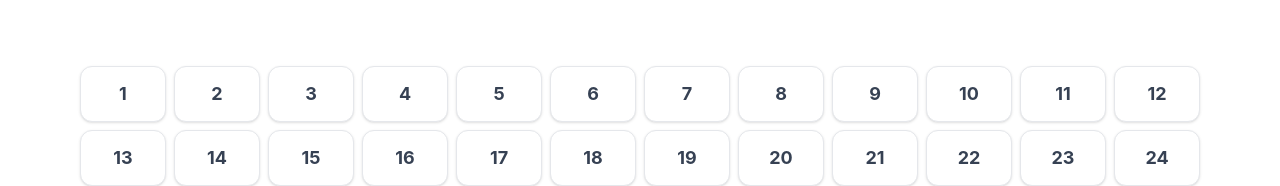
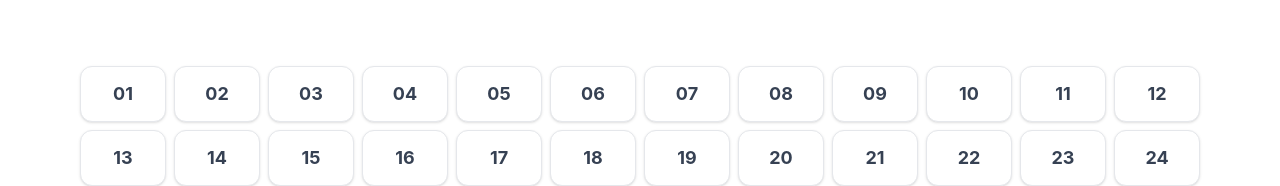
Before and after one commit to Juan-David-Reyes/rifas, a React (Vite) app: page / in a window 1280 px wide. Shown: the part 1038-1224 px from the top of the page. Built offline with nearby package versions, Linux system fonts and the light colour scheme; no server answers; the database is empty; a web font is replaced by a local one.

Commit message:
fix Cero at the start

```diff
--- a/src/App.jsx
+++ b/src/App.jsx
@@ -152,7 +152,7 @@ function App() {
       <div className="relative z-10 bg-white rounded-t-[2.5rem] sm:rounded-t-[3rem] -mt-10 pt-10 pb-8 px-4 mx-auto max-w-3xl text-center border-t border-gray-100">
         {config.winner_ticket_id && (
           <div className="mb-6 inline-flex items-center justify-center bg-green-100 text-green-800 px-6 py-2 rounded-full font-black text-lg animate-bounce border border-green-300 shadow-sm">
-            🏆 ¡Tenemos un ganador: Número {config.winner_ticket_id}! 🏆
+            🏆 ¡Tenemos un ganador: Número {String(config.winner_ticket_id).padStart(2, '0')}! 🏆
           </div>
         )}
 
--- a/src/components/AdminModal.jsx
+++ b/src/components/AdminModal.jsx
@@ -66,7 +66,7 @@ export default function AdminModal({ ticket, onClose }) {
             onClick={handleClose}
             className="absolute top-4 right-4 text-white/80 hover:text-white"
           >✕</button>
-          <h2 className="text-2xl font-extrabold mb-1">Número {ticket.id}</h2>
+          <h2 className="text-2xl font-extrabold mb-1">Número {String(ticket.id).padStart(2, '0')}</h2>
           <p className="text-white/90 text-sm font-medium uppercase tracking-widest">
             {ticket.status}
           </p>
--- a/src/components/CheckoutModal.jsx
+++ b/src/components/CheckoutModal.jsx
@@ -139,7 +139,8 @@ export default function CheckoutModal({
     setHasSentWhatsApp(true); // Marca la reserva en firme
     const phone = "573209513083"; // Reemplazar con el número real de WhatsApp
     const nombreStr = buyerName.trim() ? ` Soy ${buyerName.trim()}.` : '';
-    const message = `¡Hola! Acabo de transferir $${totalAPagar.toLocaleString('es-CO')} para los números: ${selectedTickets.join(', ')}.${nombreStr} Aquí está mi comprobante para Bombillo 🐱`;
+    const formattedTickets = selectedTickets.map(id => String(id).padStart(2, '0')).join(', ');
+    const message = `¡Hola! Acabo de transferir $${totalAPagar.toLocaleString('es-CO')} para los números: ${formattedTickets}.${nombreStr} Aquí está mi comprobante para Bombillo 🐱`;
     const url = `https://wa.me/${phone}?text=${encodeURIComponent(message)}`;
     window.location.href = url;
     setIsSuccess(true);
@@ -215,7 +216,7 @@ export default function CheckoutModal({
                   Transfiere antes de que el tiempo expire para no perder tus números.
                 </p>
                 <div className="pt-2 flex justify-between items-center border-t border-orange-100/50 mt-2 text-gray-800">
-                  <span className="font-medium">Números: {selectedTickets.join(', ')}</span>
+                  <span className="font-medium">Números: {selectedTickets.map(id => String(id).padStart(2, '0')).join(', ')}</span>
                   <span className="text-xl font-black">${totalAPagar.toLocaleString('es-CO')}</span>
                 </div>
               </div>
--- a/src/components/TicketGrid.jsx
+++ b/src/components/TicketGrid.jsx
@@ -49,14 +49,14 @@ export default function TicketGrid({ tickets, selectedTickets, toggleTicket, isA
           // Determinar clases CSS según el estado calculado
           let buttonClasses = "relative h-14 w-full rounded-xl font-bold text-lg transition-all transform active:scale-95 shadow-sm flex justify-center items-center ";
           let isDisabled = false;
-          let content = num;
+          let content = String(num).padStart(2, '0');
 
           // MODO GANADOR ABSOLUTO
           if (winnerTicketId) {
             isDisabled = true;
             if (num === parseInt(winnerTicketId)) {
               buttonClasses += "bg-green-500 text-white border-b-4 border-green-700 shadow-xl ring-4 ring-green-300 scale-105 z-10";
-              content = <span className="flex items-center gap-1 text-xl">🏆 {num}</span>;
+              content = <span className="flex items-center gap-1 text-xl">🏆 {String(num).padStart(2, '0')}</span>;
             } else {
               buttonClasses += "bg-gray-100 text-gray-400 border border-gray-200 opacity-40 cursor-not-allowed";
             }
@@ -96,7 +96,7 @@ export default function TicketGrid({ tickets, selectedTickets, toggleTicket, isA
               }}
               disabled={isDisabled}
               className={buttonClasses}
-              title={`Número ${num} - ${computedStatus}`}
+              title={`Número ${String(num).padStart(2, '0')} - ${computedStatus}`}
             >
               {content}
             </button>
```
